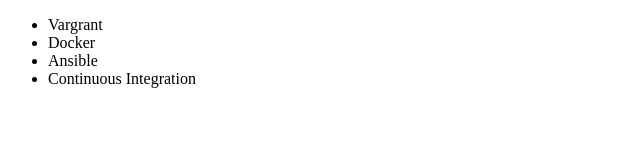
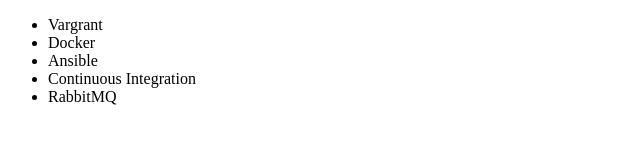
Before and after one commit to MarceloPV21/git_course, a plain HTML site: page index.html in a window 1280 px wide. Shown: the whole page, without its empty margins (0-640 px from the left). Drawn offline with Linux system fonts and the light colour scheme.

Commit message:
Add a new option 'RabbitMQ' to the list

```diff
--- a/index.html
+++ b/index.html
@@ -11,6 +11,7 @@
             <li>Docker</li>
             <li>Ansible</li>
             <li>Continuous Integration</li>
+            <li>RabbitMQ</li>
         </ul>
 
     </body>
```
